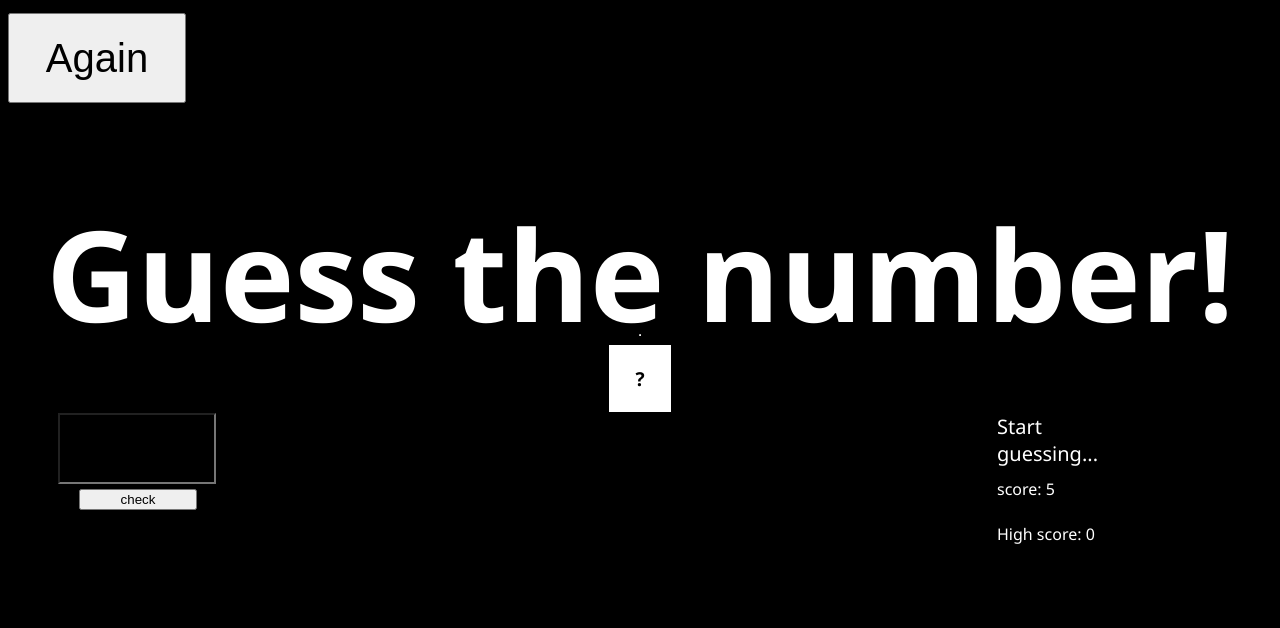
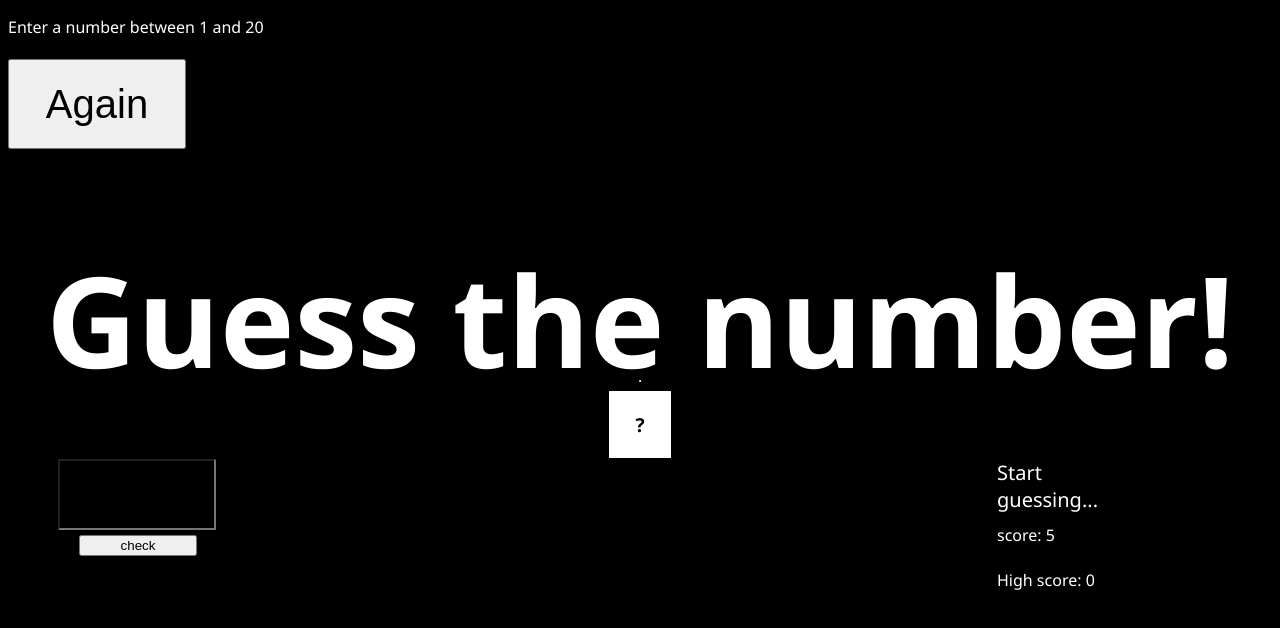
Before and after one commit to goperituraj/Guess_the_number, a plain HTML site: page index.html in a window 1280 px wide. Drawn offline with Linux system fonts and the light colour scheme.

Commit message:
Update index.html

```diff
--- a/index.html
+++ b/index.html
@@ -8,7 +8,7 @@
     <title>Guess_the_number</title>
   </head>
   <body>
-
+    <p>Enter a number between 1 and 20</p>
     <div class="stotal">
     <button class="agains">Again</button>
     <div class="para"><h1>Guess the number!</h1></div>
```
